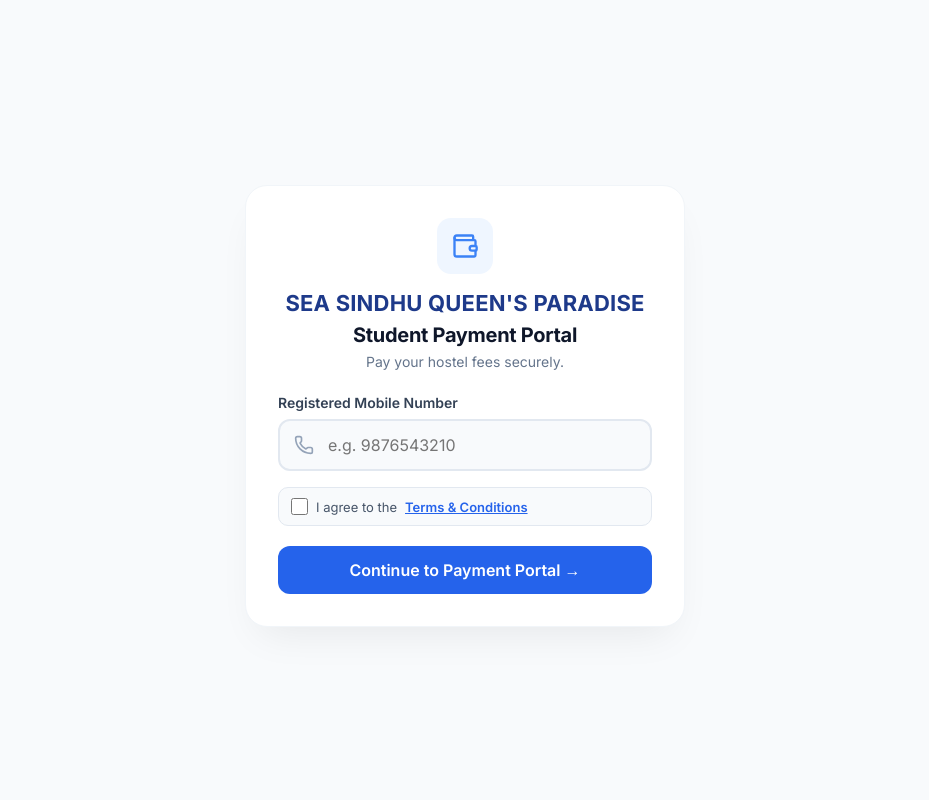
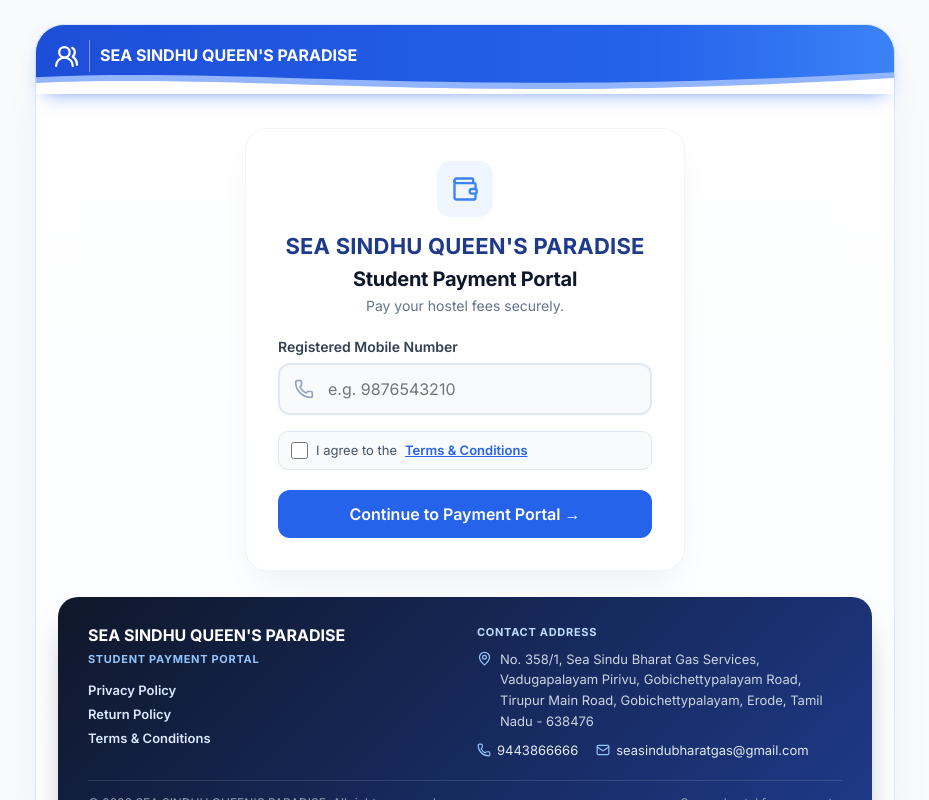
Before and after one commit to Luisant-git/VSR_HMS, a React (Vite) app in the folder frontend/: page /student-portal in a window 1280 px wide. Shown: the whole page, without its empty margins (175-1104 px from the left). Built offline with nearby package versions, Linux system fonts and the light colour scheme; no server answers.

Commit message:
ui fixed

```diff
--- a/frontend/src/components/PortalTopBar.tsx
+++ b/frontend/src/components/PortalTopBar.tsx
@@ -8,6 +8,7 @@ type PortalTopBarProps = {
   studentRegNo?: string;
   onBack?: () => void;
   backTo?: string;
+  flush?: boolean;
 };
 
 export default function PortalTopBar({
@@ -15,6 +16,7 @@ export default function PortalTopBar({
   studentRegNo,
   onBack,
   backTo,
+  flush = false,
 }: PortalTopBarProps) {
   const showBack = Boolean(onBack || backTo);
 
@@ -40,6 +42,12 @@ export default function PortalTopBar({
         {`
           @media (max-width: 640px) {
             .portal-topbar { padding: 12px 14px 18px !important; border-radius: 14px !important; }
+            .portal-topbar--flush {
+              margin-left: -14px !important;
+              margin-right: -14px !important;
+              margin-top: -14px !important;
+              border-radius: 20px 20px 0 0 !important;
+            }
             .portal-topbar-brand { font-size: 11px !important; }
             .portal-topbar-student { display: none !important; }
           }
@@ -47,15 +55,18 @@ export default function PortalTopBar({
       </style>
 
       <header
-        className="portal-topbar"
+        className={`portal-topbar${flush ? ' portal-topbar--flush' : ''}`}
         style={{
           position: 'sticky',
           top: 0,
           zIndex: 30,
           marginBottom: '26px',
+          marginLeft: flush ? '-22px' : undefined,
+          marginRight: flush ? '-22px' : undefined,
+          marginTop: flush ? '-22px' : undefined,
           background: 'transparent',
           border: 'none',
-          borderRadius: '18px',
+          borderRadius: flush ? '28px 28px 0 0' : '18px',
           padding: '15px 18px 22px',
           color: '#ffffff',
           boxShadow: '0 8px 20px -10px rgba(37, 99, 235, 0.7)',
--- a/frontend/src/pages/StudentPortal.tsx
+++ b/frontend/src/pages/StudentPortal.tsx
@@ -162,9 +162,37 @@ export default function StudentPortal() {
 
   if (!student) {
     return (
-      <div className="portal-login-shell" style={{ height: '100vh', width: '100%', overflowY: 'auto', boxSizing: 'border-box', display: 'flex', flexDirection: 'column', background: '#f8fafc', fontFamily: '"Inter", sans-serif' }}>
-        <div style={{ flex: 1, display: 'flex', alignItems: 'center', justifyContent: 'center', padding: '32px 20px 20px' }}>
-          <div className="login-card" style={{ background: 'white', width: '100%', maxWidth: '440px', padding: '32px', borderRadius: '22px', boxShadow: '0 20px 40px -15px rgba(0,0,0,0.08)', border: '1px solid #f1f5f9' }}>
+      <div className="portal-login-shell" style={{ height: '100vh', width: '100%', overflowY: 'auto', boxSizing: 'border-box', background: '#f8fafc', fontFamily: '"Inter", sans-serif', padding: '24px 20px' }}>
+        <style>
+          {`
+            @media (max-width: 640px) {
+              .portal-login-shell { padding: 16px 14px !important; }
+              .portal-login-shell-inner { padding: 14px !important; border-radius: 20px !important; min-height: calc(100vh - 32px) !important; }
+              .portal-login-body { padding: 4px 0 18px !important; }
+              .portal-footer { margin: 24px -14px -14px !important; padding: 24px 20px !important; border-radius: 0 0 19px 19px !important; box-shadow: none !important; }
+              .login-card { padding: 24px !important; }
+            }
+          `}
+        </style>
+        <div
+          className="portal-login-shell-inner"
+          style={{
+            maxWidth: '860px',
+            margin: '0 auto',
+            minHeight: 'calc(100vh - 48px)',
+            display: 'flex',
+            flexDirection: 'column',
+            background: 'linear-gradient(180deg, #ffffff 0%, #fbfdff 100%)',
+            border: '1px solid #dbeafe',
+            borderRadius: '28px',
+            padding: '22px',
+            boxShadow: '0 24px 60px -45px rgba(30, 64, 175, 0.35)',
+            boxSizing: 'border-box',
+          }}
+        >
+          <PortalTopBar flush />
+          <div className="portal-login-body" style={{ flex: 1, display: 'flex', alignItems: 'center', justifyContent: 'center', padding: '8px 0 26px' }}>
+            <div className="login-card" style={{ background: 'white', width: '100%', maxWidth: '440px', padding: '32px', borderRadius: '22px', boxShadow: '0 20px 40px -15px rgba(0,0,0,0.08)', border: '1px solid #f1f5f9' }}>
             <div style={{ display: 'flex', justifyContent: 'center', marginBottom: '16px' }}>
               <div style={{ width: '56px', height: '56px', background: '#eff6ff', borderRadius: '14px', display: 'flex', alignItems: 'center', justifyContent: 'center', color: '#3b82f6' }}>
                 <Wallet size={28} />
@@ -230,6 +258,8 @@ export default function StudentPortal() {
               </button>
             </form>
           </div>
+        </div>
+        <PortalFooter />
         </div>
       </div>
     );
```
